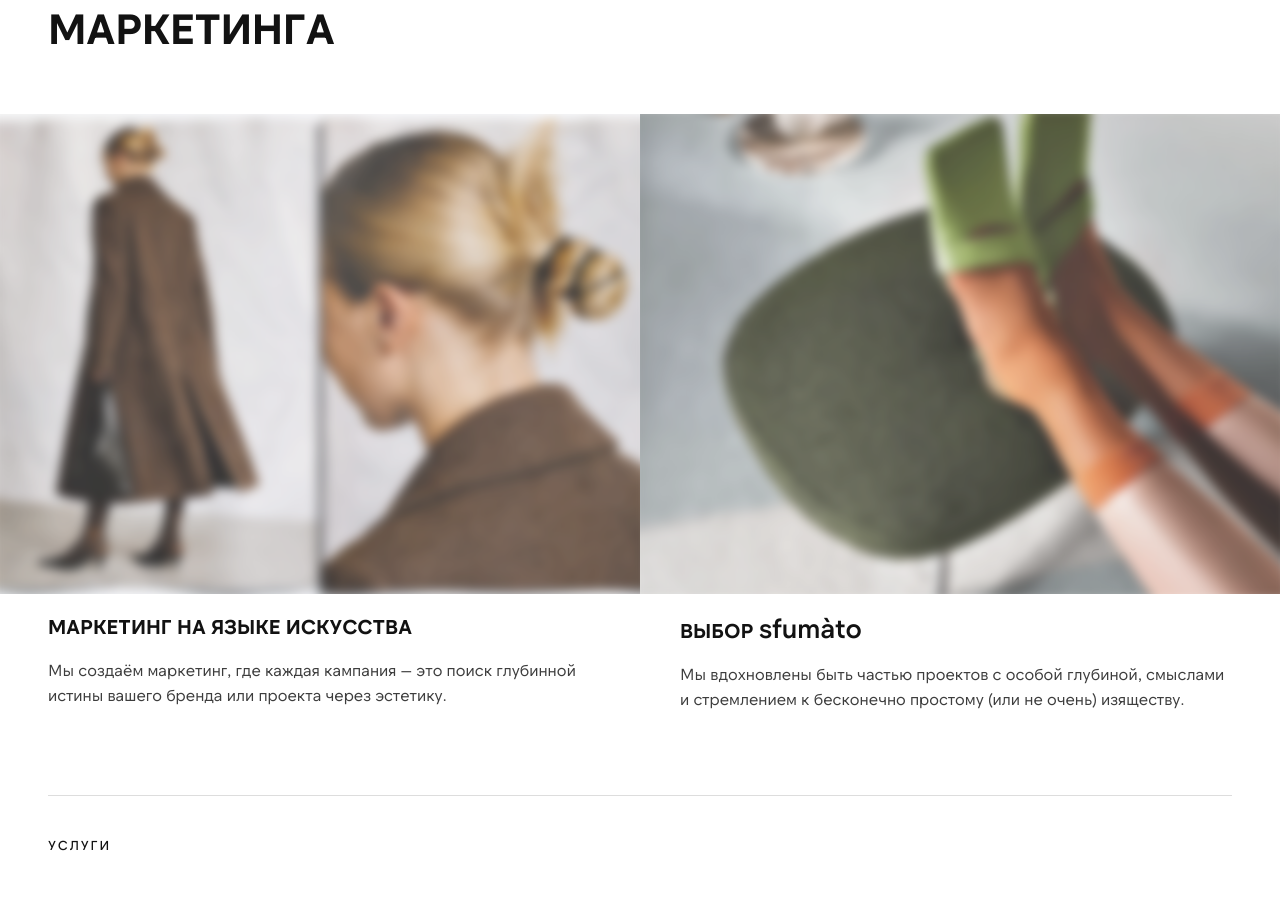
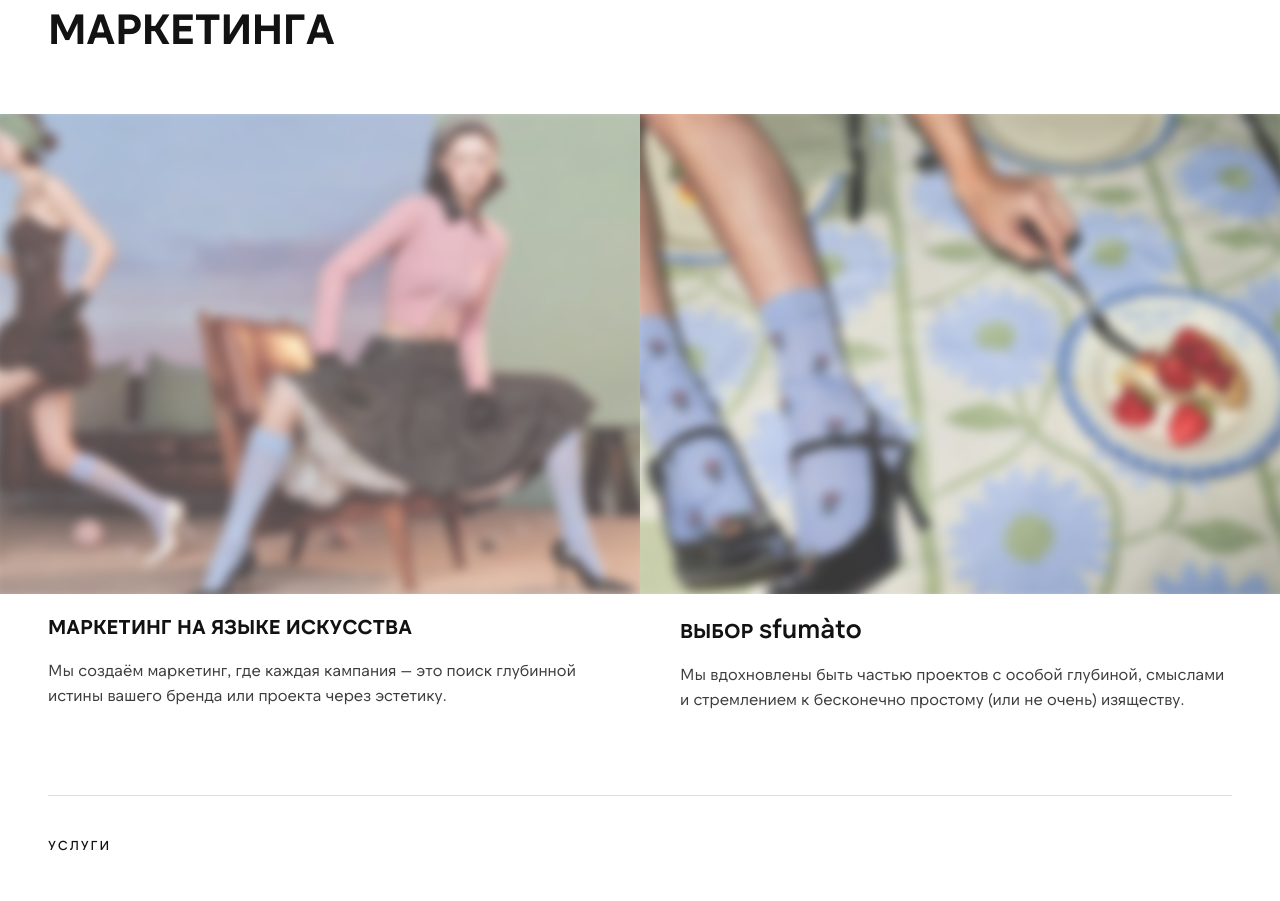
Before and after one commit to FURSADMIT/sfumato-site, a Next.js app: page / in a window 1280 px wide. Shown: the part 1001-1902 px from the top of the page. Built offline with nearby package versions, Linux system fonts and the light colour scheme.

Commit message:
About: new photos in slots 2 and 3 (RU + EN)

```diff
--- a/src/app/(ru)/page.js
+++ b/src/app/(ru)/page.js
@@ -59,7 +59,7 @@ export default function Home() {
         <div className="mt-10 md:mt-[64px]">
           <div className="grid gap-y-10 md:grid-cols-2 md:gap-y-0">
             <Reveal>
-              <ShaderImage src="/images/about-1.jpg" alt="Эстетичная предметная съёмка для бренда одежды — журнальный разворот с пальто" className="aspect-[4/3] w-full" />
+              <ShaderImage src="/images/about-models.jpg" alt="Эстетичная фэшн-съёмка для бренда одежды — две модели в голубых гольфах в ретро-интерьере" className="aspect-[4/3] w-full" />
               <div className="px-6 md:pl-12 md:pr-10">
                 <h3 className="mt-5 text-[20px] font-bold uppercase leading-[1.2]">МАРКЕТИНГ НА ЯЗЫКЕ ИСКУССТВА</h3>
                 <p className="mt-5 max-w-[560px] text-[16px] leading-[1.54] text-gray">
@@ -68,7 +68,7 @@ export default function Home() {
               </div>
             </Reveal>
             <Reveal delay={0.12}>
-              <ShaderImage src="/images/about-2-green.jpg" alt="Эстетичный контент для бренда — зелёные туфли на пуфе" className="aspect-[4/3] w-full" imgClassName="object-[50%_30%]" />
+              <ShaderImage src="/images/about-table.jpg" alt="Эстетичный контент для бренда — голубые носки и туфли на столе с клубничным тартом" className="aspect-[4/3] w-full" imgClassName="object-[90%_50%]" />
               <div className="px-6 md:pl-10 md:pr-12">
                 <h3 className="mt-5 text-[20px] font-bold uppercase leading-[1.2]">ВЫБОР <span className="text-[1.35em] font-semibold normal-case leading-none">sfumàto</span></h3>
                 <p className="mt-5 max-w-[560px] text-[16px] leading-[1.54] text-gray">
--- a/src/app/en/page.js
+++ b/src/app/en/page.js
@@ -66,7 +66,7 @@ export default function HomeEn() {
         <div className="mt-10 md:mt-[64px]">
           <div className="grid gap-y-10 md:grid-cols-2 md:gap-y-0">
             <Reveal>
-              <ShaderImage src="/images/about-1.jpg" alt="Magazine spread — a coat" className="aspect-[4/3] w-full" />
+              <ShaderImage src="/images/about-models.jpg" alt="Two models in pale blue knee socks in a retro interior" className="aspect-[4/3] w-full" />
               <div className="px-6 md:pl-12 md:pr-10">
                 <h3 className="mt-5 text-[20px] font-bold uppercase leading-[1.2]">MARKETING IN THE LANGUAGE OF ART</h3>
                 <p className="mt-5 max-w-[560px] text-[16px] leading-[1.54] text-gray">
@@ -75,7 +75,7 @@ export default function HomeEn() {
               </div>
             </Reveal>
             <Reveal delay={0.12}>
-              <ShaderImage src="/images/about-2-green.jpg" alt="Green shoes on a pouf" className="aspect-[4/3] w-full" imgClassName="object-[50%_30%]" />
+              <ShaderImage src="/images/about-table.jpg" alt="Blue socks and heels on a table with a strawberry tart" className="aspect-[4/3] w-full" imgClassName="object-[90%_50%]" />
               <div className="px-6 md:pl-10 md:pr-12">
                 <h3 className="mt-5 text-[20px] font-bold uppercase leading-[1.2]">THE <span className="text-[1.35em] font-semibold normal-case leading-none">sfumàto</span> CHOICE</h3>
                 <p className="mt-5 max-w-[560px] text-[16px] leading-[1.54] text-gray">
```
Also changed, not shown: public/images/about-models.jpg (added), public/images/about-table.jpg (added).
